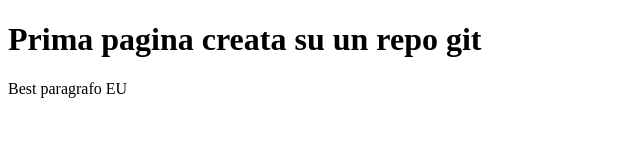
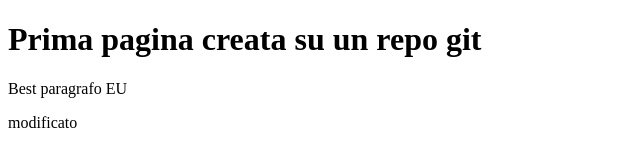
Before and after one commit to AleMomesso/git-test-iot-2, a plain HTML site: page index.html in a window 1280 px wide. Shown: the full height of the page, 0-640 px from the left. Drawn offline with Linux system fonts and the light colour scheme.

Commit message:
Terza modifica

```diff
--- a/index.html
+++ b/index.html
@@ -7,5 +7,6 @@
   <body>
     <h1>Prima pagina creata su un repo git</h1>
     <p>Best paragrafo EU</p>
+    <p>modificato</p>
   </body>
 </html>
```
